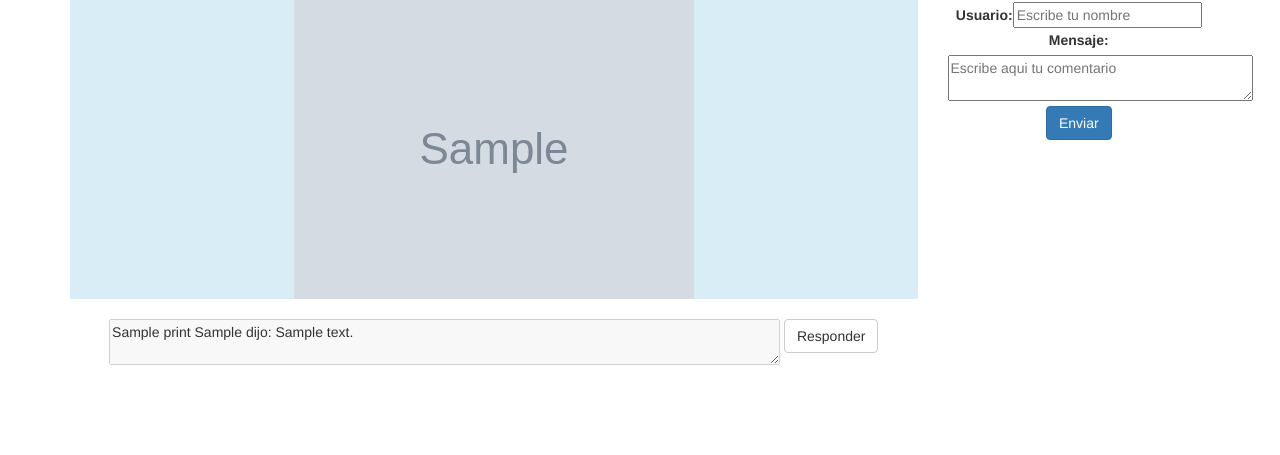
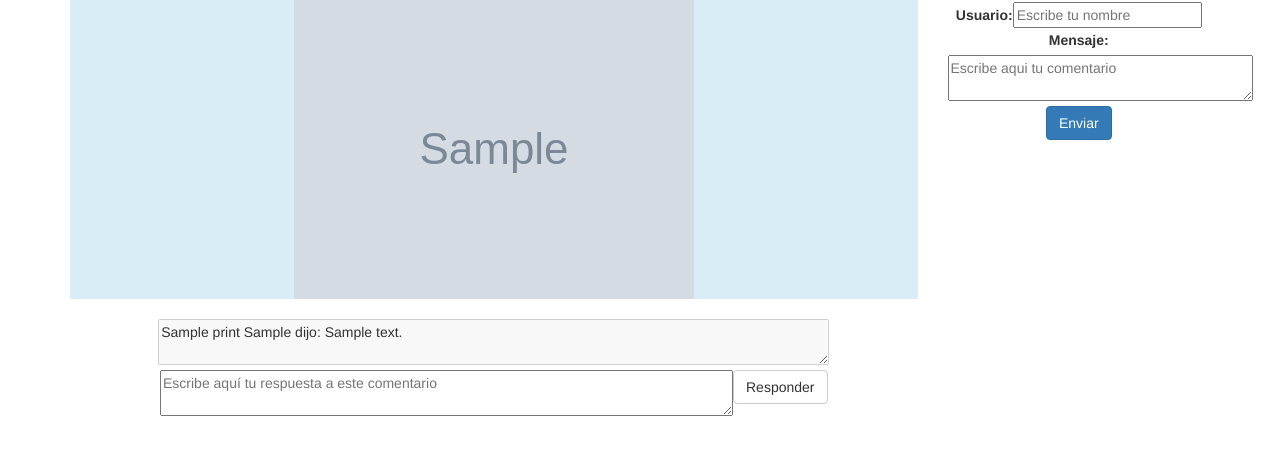
Before and after one commit to jeshf/carpinteriaramirez, a Django app: template templates/image.html in a window 1280 px wide. Shown: the part 170-625 px from the top of the page. Run offline with Django 3.2, Linux system fonts and the light colour scheme; tables that the repository leaves empty hold one stand-in row (values such as "Sample post"); the template is opened without the code that fills it: values that come from a table or form of the project are taken from there, most other values are stand-ins (such as "Sample title", 1, 10 or a date in 2020); grey boxes marked "Sample" are stand-in pictures; some libraries are stand-ins or nearby versions.

Commit message:
created response form and added to html file

```diff
--- a/sistema/forms.py
+++ b/sistema/forms.py
@@ -5,8 +5,6 @@ class ContactForm(forms.Form):
     mensaje = forms.CharField(
         max_length=1000,
         widget=forms.Textarea(attrs={'rows': 2, 'cols': 35, 'placeholder':'Escribe aqui tu comentario'})
-        #widget=forms.TextInput(attrs={'size': 20})#,
-        #help_text='Escribe aqui'
     )
 
     def clean(self):
@@ -15,3 +13,14 @@ class ContactForm(forms.Form):
         mensaje = cleaned_data.get('mensaje')
         if not usuario or not mensaje:
             raise forms.ValidationError('Los campos usuario y/o mensaje no pueden estar vacios')
+class ResponseForm(forms.Form):
+    respuesta = forms.CharField(
+        max_length=1000,
+        widget=forms.Textarea(attrs={'rows': 2, 'cols': 68, 'placeholder':'Escribe aquí tu respuesta a este comentario'}), label=''
+    )
+
+    def clean(self):
+        cleaned_data = super(ContactForm, self).clean()
+        respuesta = cleaned_data.get('respuesta')
+        if not respuesta:
+            raise forms.ValidationError('El campo respuesta no puede estar vacío')
--- a/templates/image.html
+++ b/templates/image.html
@@ -70,7 +70,10 @@
                         {% if comment != 0 %}
                         {% for comments in comment %}
                             <textarea  rows="2" cols="80" disabled="True">{{ print}} {{comments.createdBy}} dijo: {{ comments.text }}</textarea>
-                            <button type="submit" class="btn btn-default vertical">Responder</button><br/>
+                            <form method="post">
+                                    {% csrf_token %}
+                                    {{ formr }}<button type="submit" class="btn btn-default vertical">Responder</button><br/>
+                            </form>
                         {% endfor %}{% endif %}
                     </div>
                 <aside >
```
Also changed, not shown: sistema/views.py (+5 -4 lines), media/cocina_integral_color_tabaco_semimate.jpg (added).
